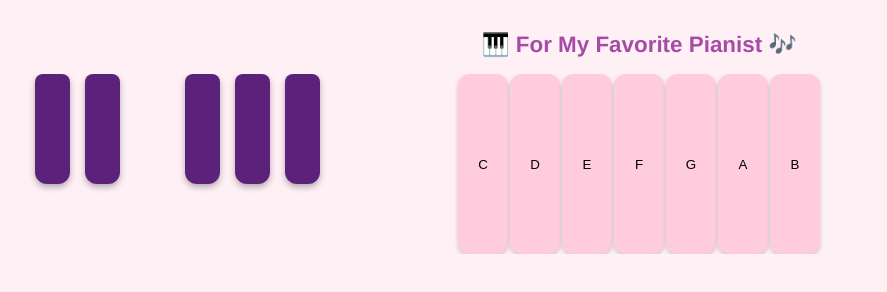
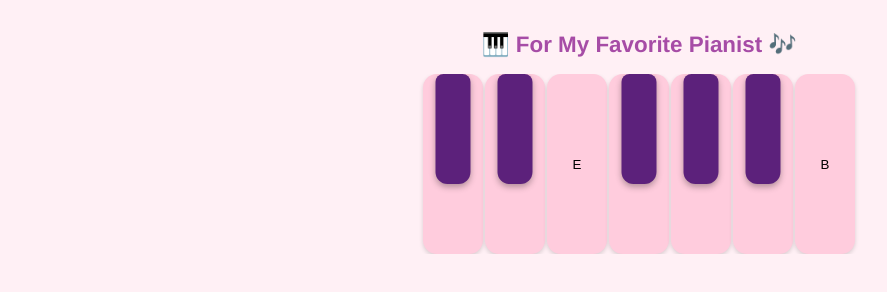
Before and after one commit to Projavax/piano-for-her, a plain HTML site: page index.html in a window 1280 px wide. Shown: the whole page, without its empty margins (1-888 px from the left). Drawn offline with nearby package versions, Linux system fonts and the light colour scheme.

Commit message:
initialcommit

```diff
--- a/index.html
+++ b/index.html
@@ -9,19 +9,32 @@
 <body>
   <h1>🎹 For My Favorite Pianist 🎶</h1>
 <div class="piano">
-  <!-- First octave -->
+  <div class="white-wrapper">
     <button class="key white" data-note="C4">C</button>
     <button class="key black" data-note="C#4"></button>
+  </div>
+  <div class="white-wrapper">
     <button class="key white" data-note="D4">D</button>
     <button class="key black" data-note="D#4"></button>
+  </div>
+  <div class="white-wrapper">
     <button class="key white" data-note="E4">E</button>
+  </div>
+  <div class="white-wrapper">
     <button class="key white" data-note="F4">F</button>
     <button class="key black" data-note="F#4"></button>
+  </div>
+  <div class="white-wrapper">
     <button class="key white" data-note="G4">G</button>
     <button class="key black" data-note="G#4"></button>
+  </div>
+  <div class="white-wrapper">
     <button class="key white" data-note="A4">A</button>
     <button class="key black" data-note="A#4"></button>
+  </div>
+  <div class="white-wrapper">
     <button class="key white" data-note="B4">B</button>
+  </div>
 </div>
 
   <div id="message" class="hidden">❤️ You found the secret melody ❤️</div>
--- a/style.css
+++ b/style.css
@@ -1,7 +1,8 @@
+/* 🌸 General page styling */
 body {
   font-family: 'Helvetica Neue', sans-serif;
   text-align: center;
-  background: #fff0f5;
+  background: #fff0f5; /* Light lavender pink */
   padding: 1rem;
   margin: 0;
   overflow-x: hidden;
@@ -10,70 +11,72 @@ body {
 h1 {
   font-size: 1.4rem;
   margin-bottom: 1rem;
-  color: #a64ca6;
+  color: #a64ca6; /* Purple title */
 }
 
+/* 🎹 Piano layout */
 .piano {
   display: flex;
-  position: relative;
   justify-content: center;
-  flex-wrap: nowrap;
+  gap: 2px;
   max-width: 100%;
-  margin: 0 auto;
-  touch-action: manipulation;
   overflow-x: auto;
   padding: 0 1rem;
-  gap: 2px;
 }
 
-.key {
+/* Each white key + black key pair container */
+.white-wrapper {
+  position: relative;
+  display: flex;
+  flex-direction: column;
+  align-items: center;
+}
+
+/* 🎀 White key styling */
+.white {
+  width: 60px;
+  height: 180px;
+  background-color: #ffccdd; /* Light pink */
+  border-radius: 14px;
+  border: none;
+  z-index: 1;
   cursor: pointer;
   user-select: none;
-  border: none;
-  box-shadow: 0 2px 4px rgba(0, 0, 0, 0.2);
+  box-shadow: 0 2px 4px rgba(0, 0, 0, 0.15);
   transition: transform 0.1s ease-in-out;
 }
 
-.key:active {
-  transform: scale(0.97);
+.white:active {
+  transform: scale(0.96);
 }
 
-.white {
-  width: 50px;
-  height: 180px;
-  background-color: #ffccdd;
-  border-radius: 12px;
-  z-index: 1;
-  position: relative;
+/* 💜 Black key styling */
+.black {
+  position: absolute;
+  top: 0;
+  left: 50%;
+  transform: translateX(-50%);
+  width: 35px;
+  height: 110px;
+  background-color: #5c217b; /* Dark purple */
+  border-radius: 8px 8px 12px 12px;
+  border: none;
+  z-index: 2;
+  cursor: pointer;
+  user-select: none;
+  box-shadow: 0 3px 6px rgba(0, 0, 0, 0.3);
+  transition: transform 0.1s ease-in-out;
 }
 
-.black {
-  width: 35px;
-  height: 110px;
-  background-color: #5c217b;
-  position: absolute;
-  z-index: 2;
-  margin-left: -17px;
-  border-radius: 8px 8px 12px 12px;
-  box-shadow: 0 3px 6px rgba(0, 0, 0, 0.3);
+.black:active {
+  transform: translateX(-50%) scale(0.96);
 }
 
-/* Adjust black key positions for 14 white keys */
-.key[data-note="C#4"]  { left: 37px; }
-.key[data-note="D#4"]  { left: 87px; }
-.key[data-note="F#4"]  { left: 187px; }
-.key[data-note="G#4"]  { left: 237px; }
-.key[data-note="A#4"]  { left: 287px; }
-.key[data-note="C#5"]  { left: 387px; }
-.key[data-note="D#5"]  { left: 437px; }
-.key[data-note="F#5"]  { left: 537px; }
-.key[data-note="G#5"]  { left: 587px; }
-.key[data-note="A#5"]  { left: 637px; }
-
+/* ❤️ Secret message */
 #message {
-  font-size: 1.1rem;
-  margin-top: 1.2rem;
-  color: #ff69b4;
+  font-size: 1.2rem;
+  margin-top: 1.5rem;
+  color: #ff69b4; /* Hot pink */
   display: none;
 }
 
@@ -81,17 +84,16 @@ h1 {
   display: block;
 }
 
-/* Mobile landscape fine-tuning */
+/* 📱 Mobile landscape optimization (Galaxy S21 FE) */
 @media screen and (max-height: 450px) and (min-width: 700px) {
   .white {
-    width: 45px;
-    height: 160px;
+    width: 50px;
+    height: 150px;
   }
 
   .black {
     width: 30px;
-    height: 100px;
-    margin-left: -15px;
+    height: 95px;
   }
 
   h1 {
```
Lines whose indentation alone changed are shown as unchanged.
